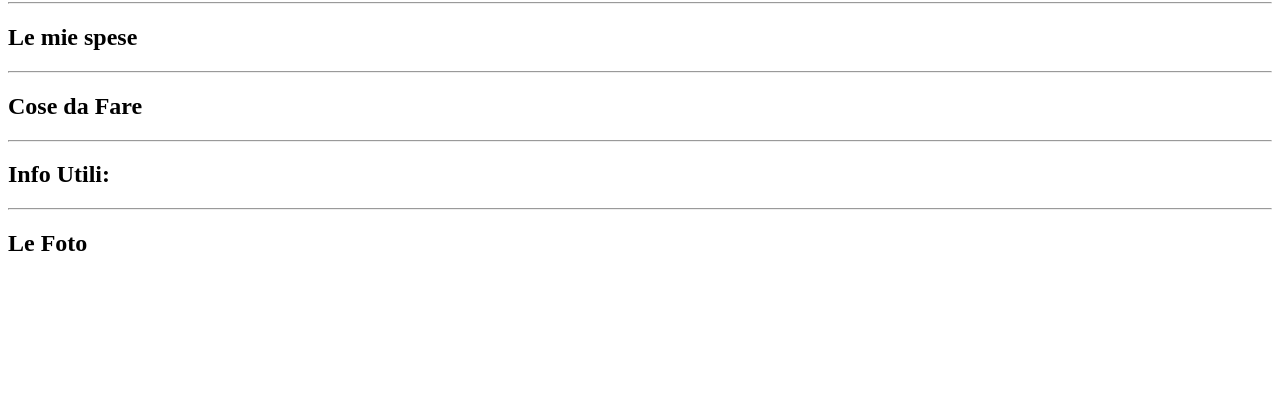
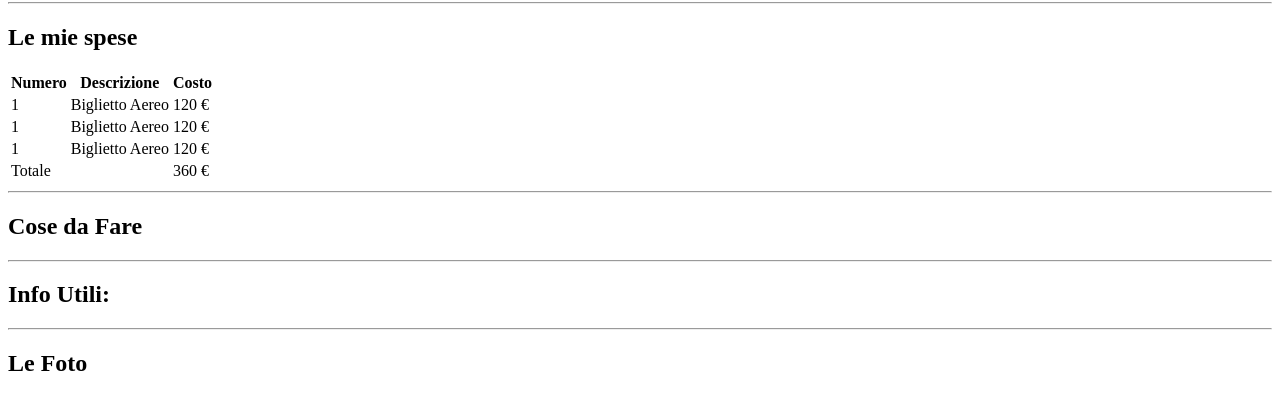
Before and after one commit to EgidioSperanza/html-london-trip, a plain HTML site: page index.html in a window 1280 px wide. Shown: the part 690-1087 px from the top of the page. Before the commit the page ends 967 px from the top, so only its background shows below. Drawn offline with Linux system fonts and the light colour scheme.

Commit message:
tabella spese inserita

```diff
--- a/index.html
+++ b/index.html
@@ -21,7 +21,41 @@
     <section>
         <!-- START Travel Expenses -->
         <h2>Le mie spese</h2>
-
+        <table>
+            <thead>
+                <tr>
+                    <th>Numero</th>
+                    <th>Descrizione</th>
+                    <th>Costo</th>
+                </tr>
+            </thead>
+            <tbody>
+                <tr>
+                    <td>1</td>
+                    <td>Biglietto Aereo</td>
+                    <td>120 &euro;</td>
+                </tr>
+                <tr>
+                    <td>1</td>
+                    <td>Biglietto Aereo</td>
+                    <td>120 &euro;</td>
+                </tr>
+                <tr>
+                    <td>1</td>
+                    <td>Biglietto Aereo</td>
+                    <td>120 &euro;</td>
+                </tr>
+            </tbody>
+            <tfoot>
+                <tr>
+                    <td>
+                        Totale
+                    </td>
+                    <td></td>
+                    <td>360 &euro;</td>
+                </tr>
+            </tfoot>
+        </table>
         <!-- END Travel Expenses -->
 
         <hr>
```
